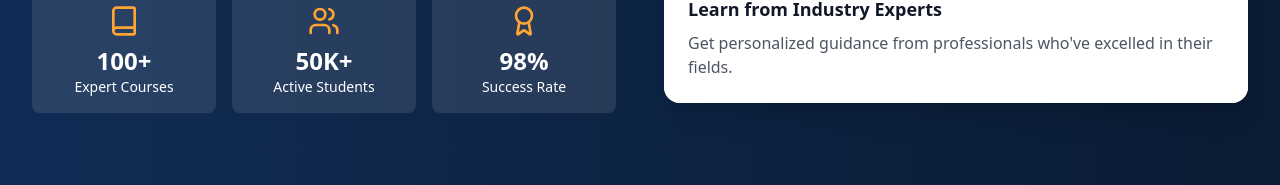
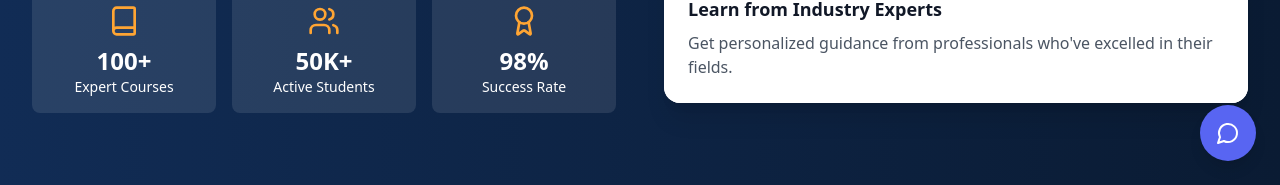
Before and after one commit to SanjanaSingh1818/EduKnit_Learn, a React (Vite) app: page / in a window 1280 px wide. Shown: the part 615-800 px from the top of the page. Built offline with nearby package versions, Linux system fonts and the light colour scheme.

Commit message:
Add Discord icon to home page
Add a Discord icon to the home page, similar to a chatbot.

```diff
--- /dev/null
+++ b/src/components/home/DiscordFloatingButton.tsx
@@ -0,0 +1,38 @@
+
+import React from 'react';
+import { MessageCircle } from 'lucide-react';
+import { cn } from '@/lib/utils';
+
+const DiscordFloatingButton = () => {
+  return (
+    <a
+      href="https://discord.gg/your-invite-link"
+      target="_blank"
+      rel="noopener noreferrer"
+      className={cn(
+        "fixed bottom-6 right-6 z-50",
+        "flex items-center justify-center",
+        "w-14 h-14 rounded-full",
+        "bg-[#5865F2] hover:bg-[#4752C4]",
+        "shadow-lg hover:shadow-xl",
+        "transition-all duration-300",
+        "group"
+      )}
+      aria-label="Join our Discord community"
+    >
+      <MessageCircle className="w-6 h-6 text-white" />
+      <span className={cn(
+        "absolute right-16 bg-white text-gray-800",
+        "px-4 py-2 rounded-lg shadow-lg",
+        "text-sm font-medium",
+        "opacity-0 invisible group-hover:opacity-100 group-hover:visible",
+        "transition-all duration-300",
+        "whitespace-nowrap"
+      )}>
+        Join our Community
+      </span>
+    </a>
+  );
+};
+
+export default DiscordFloatingButton;
--- a/src/pages/Index.tsx
+++ b/src/pages/Index.tsx
@@ -8,6 +8,7 @@ import TestimonialsSection from '@/components/home/TestimonialsSection';
 import CtaSection from '@/components/home/CtaSection';
 import OverviewSection from '@/components/home/OverviewSection';
 import DynamicContentSection from '@/components/home/DynamicContentSection';
+import DiscordFloatingButton from '@/components/home/DiscordFloatingButton';
 
 const Index = () => {
   return (
@@ -19,6 +20,7 @@ const Index = () => {
       <PopularCoursesSection />
       <TestimonialsSection />
       <CtaSection />
+      <DiscordFloatingButton />
     </Layout>
   );
 };
```
